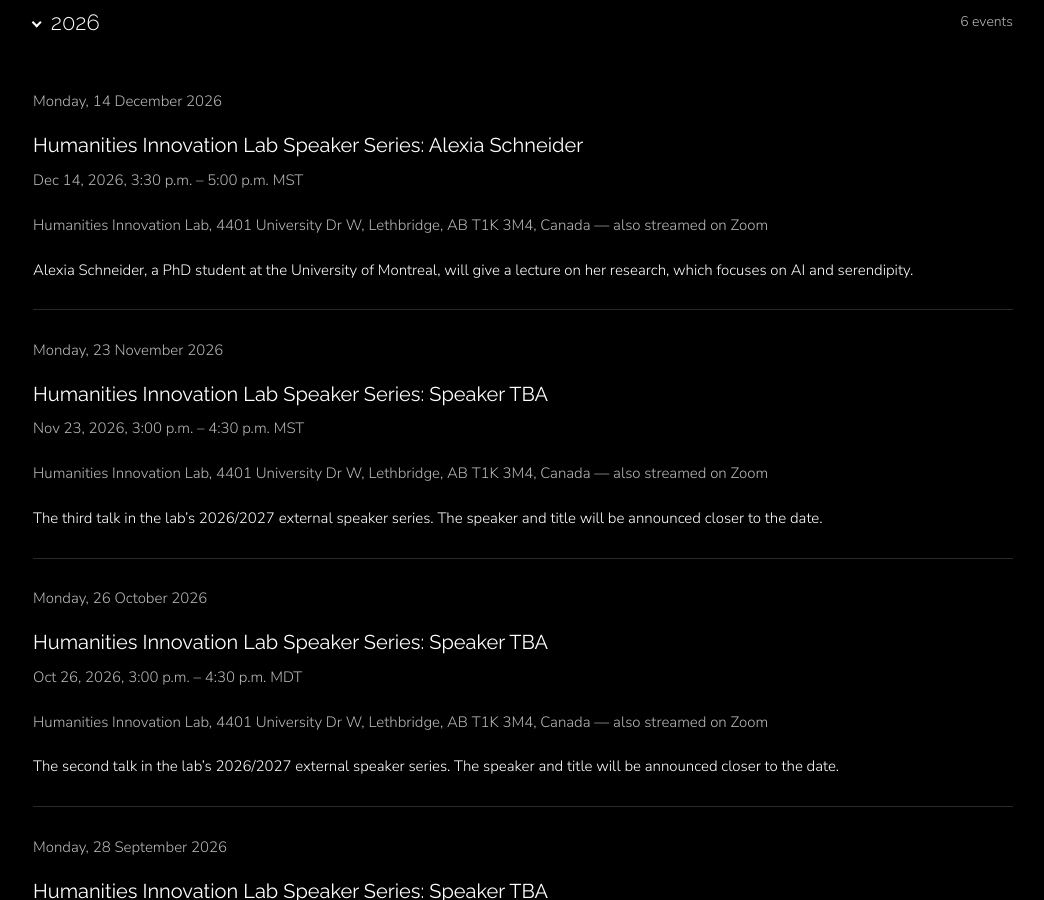
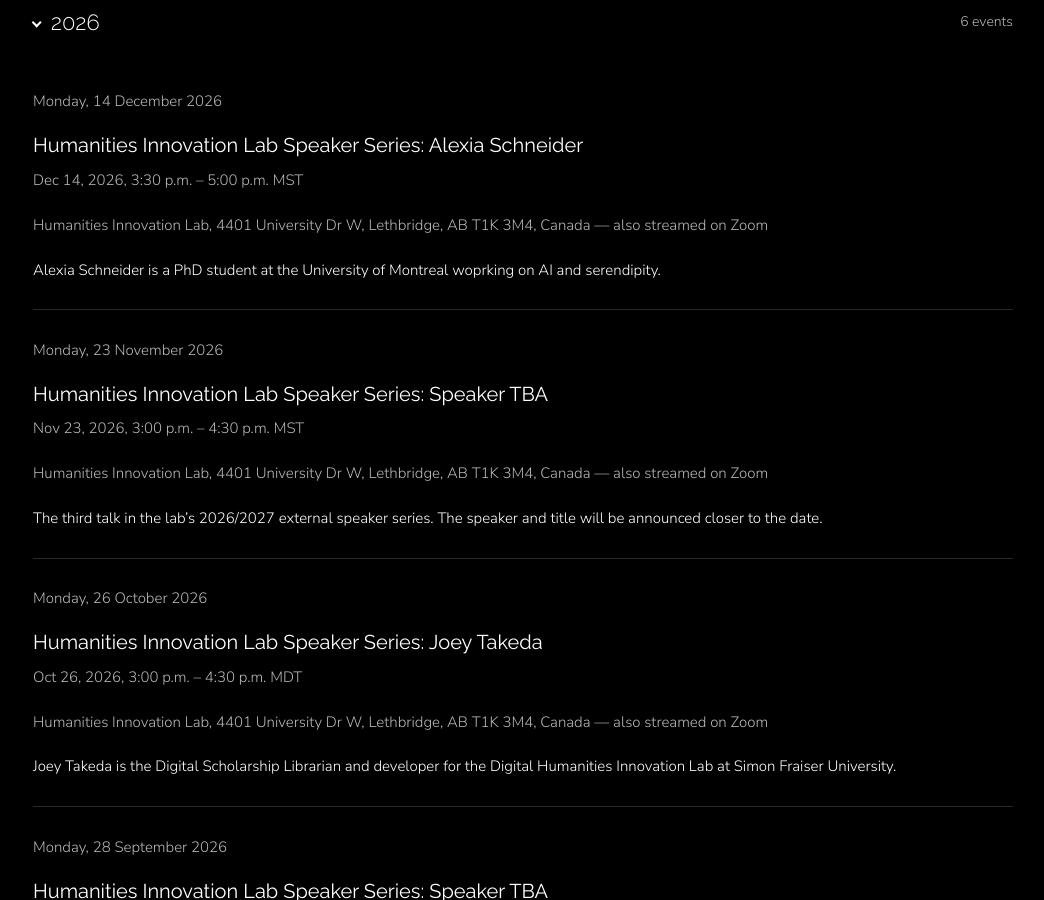
Before and after one commit to Humanities-Innovation-Lab/Humanities-Innovation-Lab.github.io, a Jekyll site: the page built from events.html, in a window 1280 px wide and 900 px high, scrolled down 1241 px. Shown: the whole window, without its empty margins (117-1161 px from the left). Built offline with Jekyll 4.4.1, drawn with Linux system fonts in a browser that asks for light colours.

Commit message:
updating some urls and events

```diff
--- a/_data/events.yml
+++ b/_data/events.yml
@@ -35,8 +35,7 @@
   when: "Dec 14, 2026, 3:30 p.m. – 5:00 p.m. MST"
   where: "Humanities Innovation Lab, 4401 University Dr W, Lethbridge, AB T1K 3M4, Canada — also streamed on Zoom"
   description: >-
-    Alexia Schneider, a PhD student at the University of Montreal, will give a lecture
-    on her research, which focuses on AI and serendipity.
+    Alexia Schneider is a PhD student at the University of Montreal woprking on AI and serendipity.
 
 - title: "Humanities Innovation Lab Speaker Series: Speaker TBA"
   date: 2026-11-23
@@ -46,13 +45,13 @@
     The third talk in the lab’s 2026/2027 external speaker series. The speaker and
     title will be announced closer to the date.
 
-- title: "Humanities Innovation Lab Speaker Series: Speaker TBA"
+- title: "Humanities Innovation Lab Speaker Series: Joey Takeda"
   date: 2026-10-26
   when: "Oct 26, 2026, 3:00 p.m. – 4:30 p.m. MDT"
   where: "Humanities Innovation Lab, 4401 University Dr W, Lethbridge, AB T1K 3M4, Canada — also streamed on Zoom"
   description: >-
-    The second talk in the lab’s 2026/2027 external speaker series. The speaker and
-    title will be announced closer to the date.
+    Joey Takeda is the Digital Scholarship Librarian and developer for the Digital Humanities Innovation
+    Lab at Simon Fraiser University.
 
 - title: "Humanities Innovation Lab Speaker Series: Speaker TBA"
   date: 2026-09-28
--- a/_data/projects.yml
+++ b/_data/projects.yml
@@ -21,6 +21,6 @@
   short: "A multimodal digital edition linking 3D models of Anglo-Saxon stone crosses to Old English texts and commentary."
   image: /assets/img/61b914_2e1fa62390bb499cbca38a6a36e6770f.jpg
   image_alt: "The Visionary Cross Project"
-  url: https://vcg.isti.cnr.it/activities/visionarycross/
+  url: https://visionarycross.humanitiesinnovationlab.ca
   body: |
     <p>The Visionary Cross Project began in the early 2010s as a collaborative initiative by Daniel Paul O’Donnell (University of Lethbridge), Roberto Rosselli Del Turco (University of Turin), Catherine Karkov (University of Leeds), Martin Foys (University of Wisconsin-Madison), and Dot Porter (UPenn Library). The project emerged from a shared interest in developing a new kind of digital scholarly edition—one that not only preserved Old English texts but also integrated them meaningfully with cultural artifacts. Specifically, the project focuses on 3D visualizations of monumental stone crosses from Old English period, such as the Ruthwell and Bewcastle Crosses. These artifacts are significant not only for their inscriptions and iconography but also for their connection to Old English religious poetry, particularly the <em>Dream of the Rood</em>, which shares thematic and visual motifs with the carvings on these crosses. The goal of the Visionary Cross Project is to move beyond traditional print or static digital editions by linking these 3D models with annotated texts, translations, and scholarly commentary—creating a multimodal edition that facilitates deeper engagement. ISTI-CNR (visual computing group at the Italian national research center) collaborated with the partners of the project in its first main activities: the acquisition and processing of the 3D representation of the Ruthwell and Bewcastle.</p>
```
